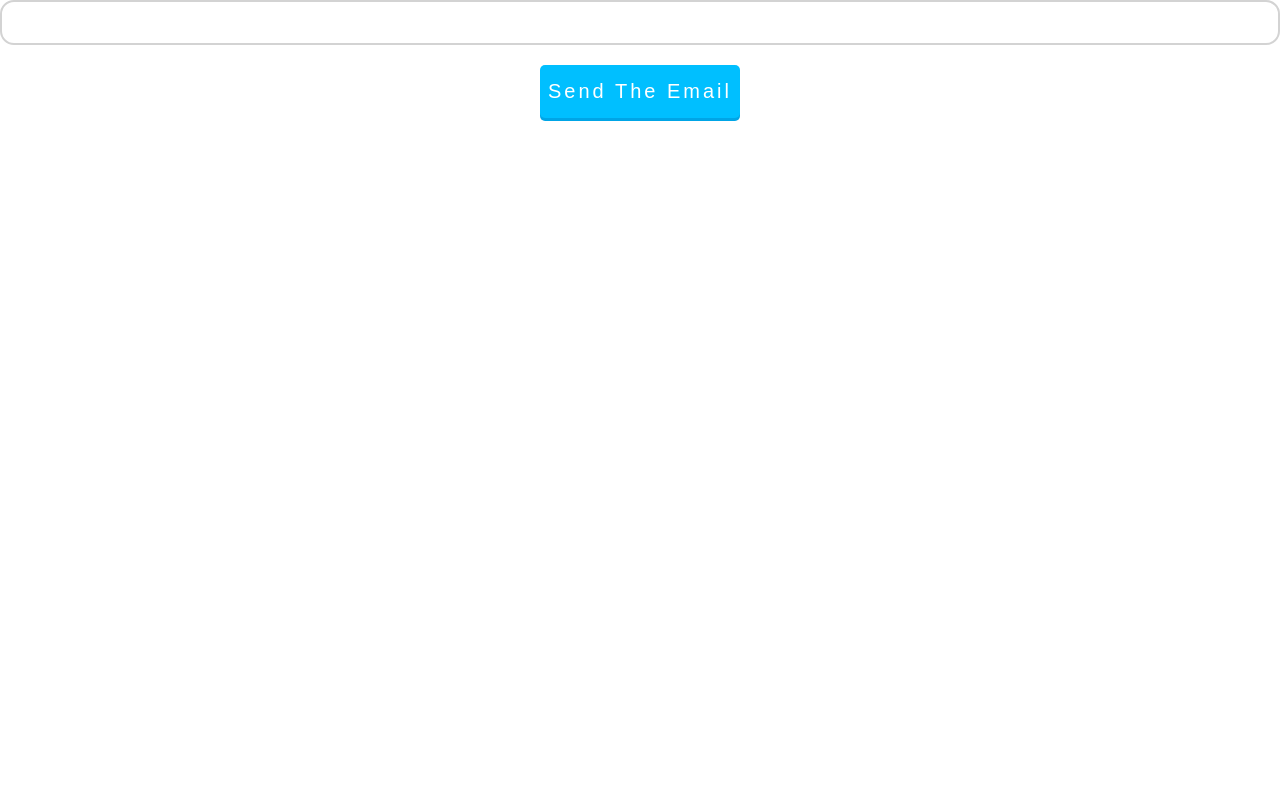
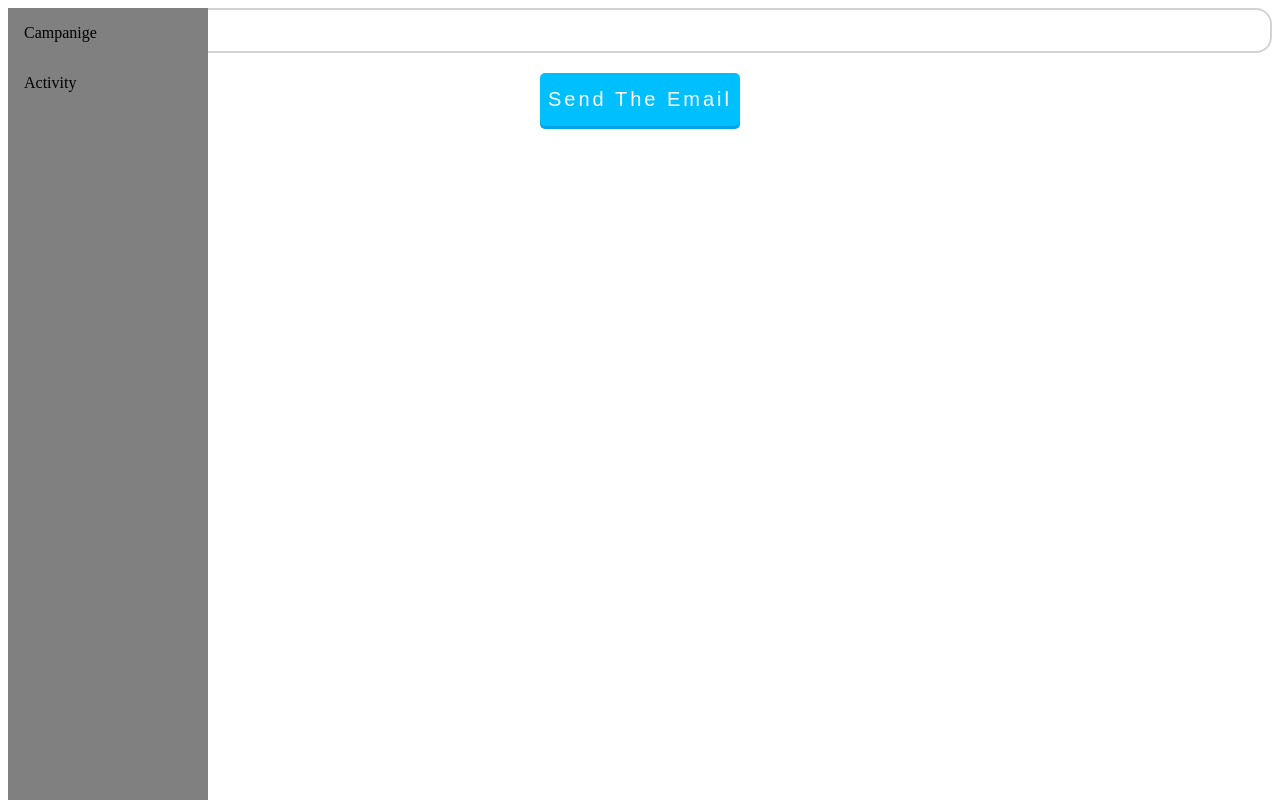
Before and after one commit to gkawin/fastwork-email-service, a Next.js app in the folder webapp/: page / in a window 1280 px wide. Built offline with nearby package versions, Linux system fonts and the light colour scheme.

Commit message:
left nav

```diff
--- a/webapp/components/elements/Button.js
+++ b/webapp/components/elements/Button.js
@@ -14,6 +14,7 @@ export default class Button extends React.PureComponent {
         <button
           onClick={this.props.onClick}
           className='button__button'
+          {...this.props}
         >
           {this.props.children}
         </button>
--- /dev/null
+++ b/webapp/components/nav/LeftSidebar.js
@@ -0,0 +1,12 @@
+import './left-sidebar.styl'
+import React from 'react'
+
+export default class LeftSidebar extends React.PureComponent {
+  render() {
+    return (
+      <section className='left-sidebar'>
+        {this.props.children}
+      </section>
+    )
+  }
+}
--- /dev/null
+++ b/webapp/components/nav/NavItem.js
@@ -0,0 +1,21 @@
+import './nav-item.styl'
+
+import React from 'react'
+import Link from 'next/link'
+import PropTypes from 'prop-types'
+
+export default class NavItem extends React.PureComponent {
+  static propTypes = {
+    to: PropTypes.string.isRequired,
+    children: PropTypes.string,
+    label: PropTypes.string
+  }
+  render() {
+    const content = this.props.children || this.props.label
+    return (
+      <Link href={this.props.to}>
+        <span className='nav-item'>{content}</span>
+      </Link>
+    )
+  }
+}
--- /dev/null
+++ b/webapp/components/nav/index.js
@@ -0,0 +1,2 @@
+export { default as LeftSidebar } from './LeftSidebar'
+export { default as NavItem } from './NavItem'
--- /dev/null
+++ b/webapp/components/nav/left-sidebar.styl
@@ -0,0 +1,8 @@
+.left-sidebar
+  margin 0
+  padding 0
+  width 200px
+  background-color gray
+  position fixed
+  height 100%
+  overflow hidden
--- /dev/null
+++ b/webapp/components/nav/nav-item.styl
@@ -0,0 +1,5 @@
+.nav-item
+  display block
+  color black
+  padding 16px
+  text-decoration none
--- /dev/null
+++ b/webapp/components/sending-form/SendingFormContainer.js
@@ -0,0 +1,25 @@
+import React from 'react'
+import PropTypes from 'prop-types'
+
+export default class SendingFormContainer extends React.PureComponent {
+  static propTypes = {
+    children: PropTypes.func
+  }
+
+  state = { input: {} }
+
+  onChangeInput = (name, value) => {
+    this.setState({ input: { [name]: value } })
+  }
+
+  onSubmitForm = () => {
+    console.log(this.state)
+  }
+
+  render () {
+    return (this.props.children({
+      onChange: this.onChangeInput,
+      onSubmit: this.onSubmitForm
+    }))
+  }
+}
--- a/webapp/components/sending-form/index.js
+++ b/webapp/components/sending-form/index.js
@@ -1,18 +1,35 @@
 import React from 'react'
+import PropTypes from 'prop-types'
 
 import Input from '../elements/Input'
 import Button from '../elements/Button'
 
 export default class SendingForm extends React.PureComponent {
+  static propTypes = {
+    onChange: PropTypes.func.isRequired,
+    onSubmit: PropTypes.func.isRequired,
+  }
+
+  onChange = (e) => {
+    const { name, value } = e.target
+    this.props.onChange(name, value)
+  }
+
+  onSubmit = (e) => {
+    e.preventDefault()
+    this.props.onSubmit()
+  }
+
   render () {
     return (
-      <div className='sending-form'>
+      <form className='sending-form' onSubmit={this.onSubmit}>
         <Input
-          type='text'
-          onChange={(e) => { console.log(e.target.value) }}
+          type='email'
+          onChange={this.onChange}
+          name='email.input'
         />
         <Button>Send The Email</Button>
-      </div>
+      </form>
     )
   }
 }
--- a/webapp/pages/_document.js
+++ b/webapp/pages/_document.js
@@ -7,7 +7,6 @@ export default class AppDocument extends Document {
       <html lang='th'>
         <Head>
           <meta name='viewport' content='initial-scale=1.0, width=device-width' />
-          <link rel='stylesheet' href='//cdnjs.cloudflare.com/ajax/libs/semantic-ui/2.2.12/semantic.min.css' />
           <style jsx global>{`
             html {
               box-sizing: border-box;
--- a/webapp/pages/index.js
+++ b/webapp/pages/index.js
@@ -1,12 +1,29 @@
 import React from 'react'
 
 import SendingForm from '../components/sending-form'
+import SendingFormContainer from '../components/sending-form/SendingFormContainer'
+import { LeftSidebar, NavItem } from '../components/nav'
 
 
-export default function Index () {
+export default function Index() {
 	return (
-		<section>
-			<SendingForm />
-		</section>
+		<>
+			<section>
+				<LeftSidebar>
+					<NavItem>Campanige</NavItem>
+					<NavItem>Activity</NavItem>
+				</LeftSidebar>
+			</section>
+			<section>
+				<SendingFormContainer>
+					{({ onChange, onSubmit }) => (
+						<SendingForm
+							onChange={onChange}
+							onSubmit={onSubmit}
+						/>
+					)}
+				</SendingFormContainer>
+			</section>
+		</>
 	)
 }
```
